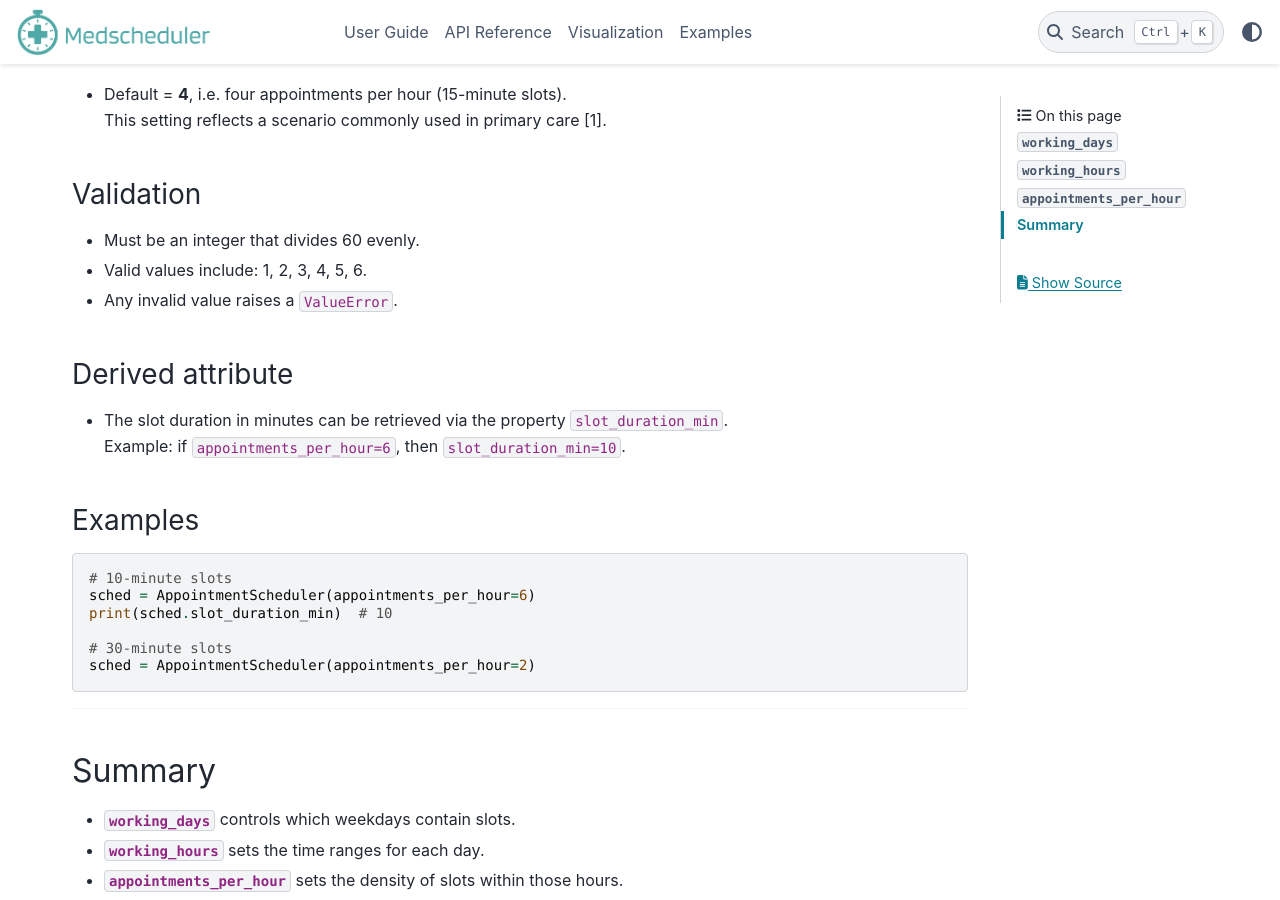
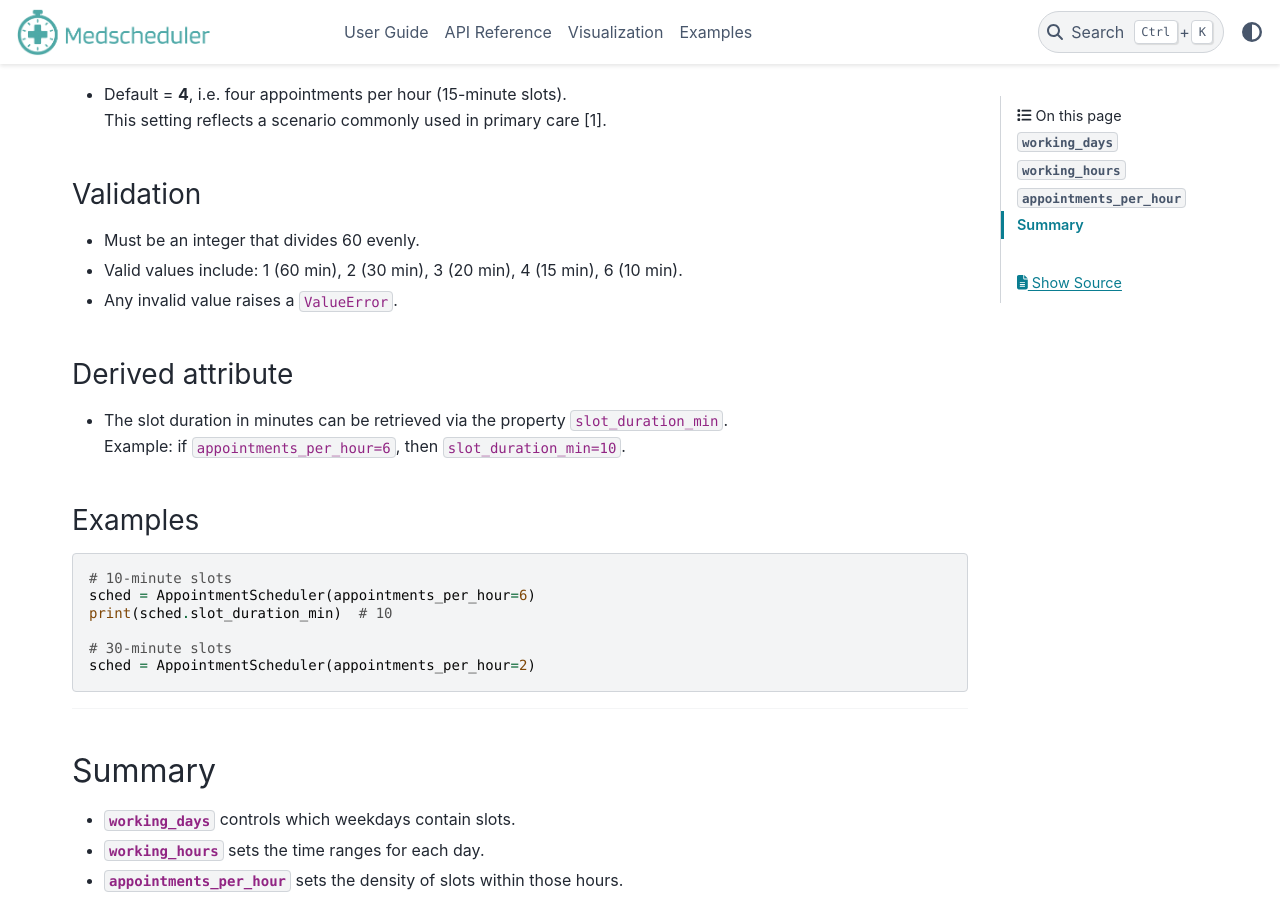
Before and after one commit to carogaltier/medscheduler, a Sphinx documentation site: the page built from docs/api-reference/calendar_structure.md, in a window 1280 px wide and 900 px high, scrolled down 2420 px. Built offline with Sphinx 7.4.7 and the PyData theme 0.15.4, drawn with Linux system fonts in a browser that asks for light colours.

Commit message:
Update calendar_structure.md

```diff
--- a/docs/api-reference/calendar_structure.md
+++ b/docs/api-reference/calendar_structure.md
@@ -79,7 +79,7 @@ Each hour is divided into equally sized slots, and this parameter sets the numbe
 
 ### Validation
 - Must be an integer that divides 60 evenly.
-- Valid values include: 1, 2, 3, 4, 5, 6.
+- Valid values include: 1 (60 min), 2 (30 min), 3 (20 min), 4 (15 min), 6 (10 min).
 - Any invalid value raises a `ValueError`.
 
 ### Derived attribute
```
